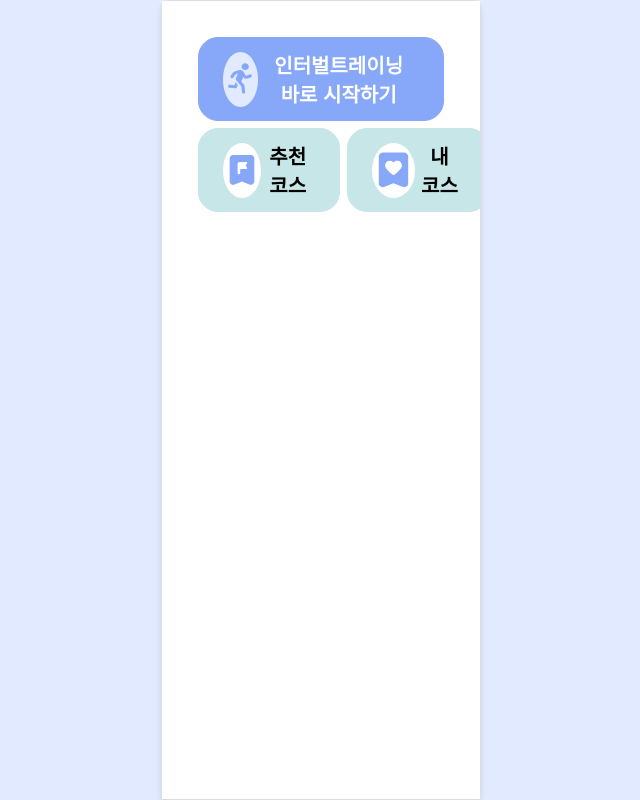
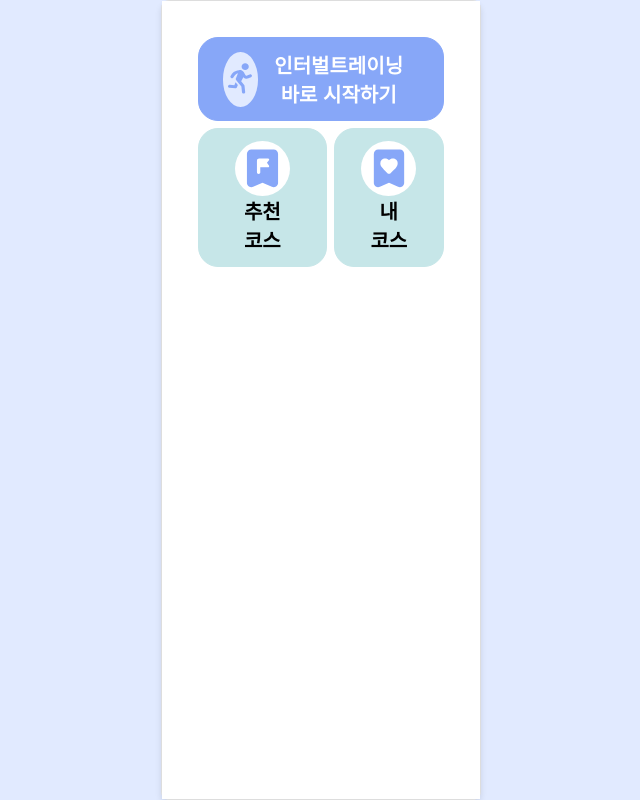
Before and after one commit to Jungang-Engineer-Girls/interval-training, a Next.js app: page /training-start in a window 1280 px wide. Shown: the whole page, without its empty margins (319-959 px from the left). Built offline with nearby package versions, Linux system fonts and the light colour scheme.

Commit message:
feat: courseBox 컴포넌트 direction 옵션 추가

```diff
--- a/src/app/training-start/page.tsx
+++ b/src/app/training-start/page.tsx
@@ -10,7 +10,7 @@ import my from '@/shared/assets/icons/my.svg';
 
 export default function TrainingStart() {
   const queryClient = new QueryClient();
-  console.log('running', running);
+
   return (
     <HydrationBoundary state={dehydrate(queryClient)}>
       <Global styles={globalStyles} />
@@ -19,10 +19,11 @@ export default function TrainingStart() {
           인터벌트레이닝 바로 시작하기
         </CourseBox>
         <BoxWrapper>
-          <CourseBox $width={125} $height={148} $fontSize={20} $variant='mint' icon={recommendation.src} iconBgColor='white' iconSize={55}>
+          {' '}
+          <CourseBox $width={125} $height={148} $fontSize={20} $variant='mint' icon={recommendation.src} iconBgColor='white' iconSize={55} direction='column'>
             추천 코스
           </CourseBox>
-          <CourseBox $width={125} $height={148} $fontSize={20} $variant='mint' icon={my.src} iconBgColor='white' iconSize={55}>
+          <CourseBox $width={125} $height={148} $fontSize={20} $variant='mint' icon={my.src} iconBgColor='white' iconSize={55} direction='column'>
             내 코스
           </CourseBox>
         </BoxWrapper>
--- a/src/shared/components/course/courseBox.tsx
+++ b/src/shared/components/course/courseBox.tsx
@@ -11,14 +11,15 @@ interface Props extends React.ButtonHTMLAttributes<HTMLButtonElement> {
   icon?: string;
   iconBgColor?: string;
   iconSize?: number;
+  direction?: 'row' | 'column';
   children?: React.ReactNode;
 }
 
-export default function CourseBox({ $width, $height, $fontSize, $variant, icon, iconBgColor, iconSize = 24, children, ...rest }: Props) {
+export default function CourseBox({ $width, $height, $fontSize, $variant, icon, iconBgColor, iconSize = 24, direction = 'row', children, ...rest }: Props) {
   return (
     <>
       <Box $width={$width} $height={$height} $fontSize={$fontSize} $variant={$variant} {...rest}>
-        <ContentWrapper>
+        <ContentWrapper $direction={direction}>
           {icon && (
             <IconWrapper $iconBgColor={iconBgColor} $iconSize={iconSize}>
               <img src={icon} alt='Icon' />
@@ -117,8 +118,9 @@ const Box = styled.button<Props>`
   }}
 `;
 
-const ContentWrapper = styled.div`
+const ContentWrapper = styled.div<{ $direction: 'row' | 'column' }>`
   display: flex;
+  flex-direction: ${({ $direction }) => $direction};
   align-items: center;
 `;
 
```
